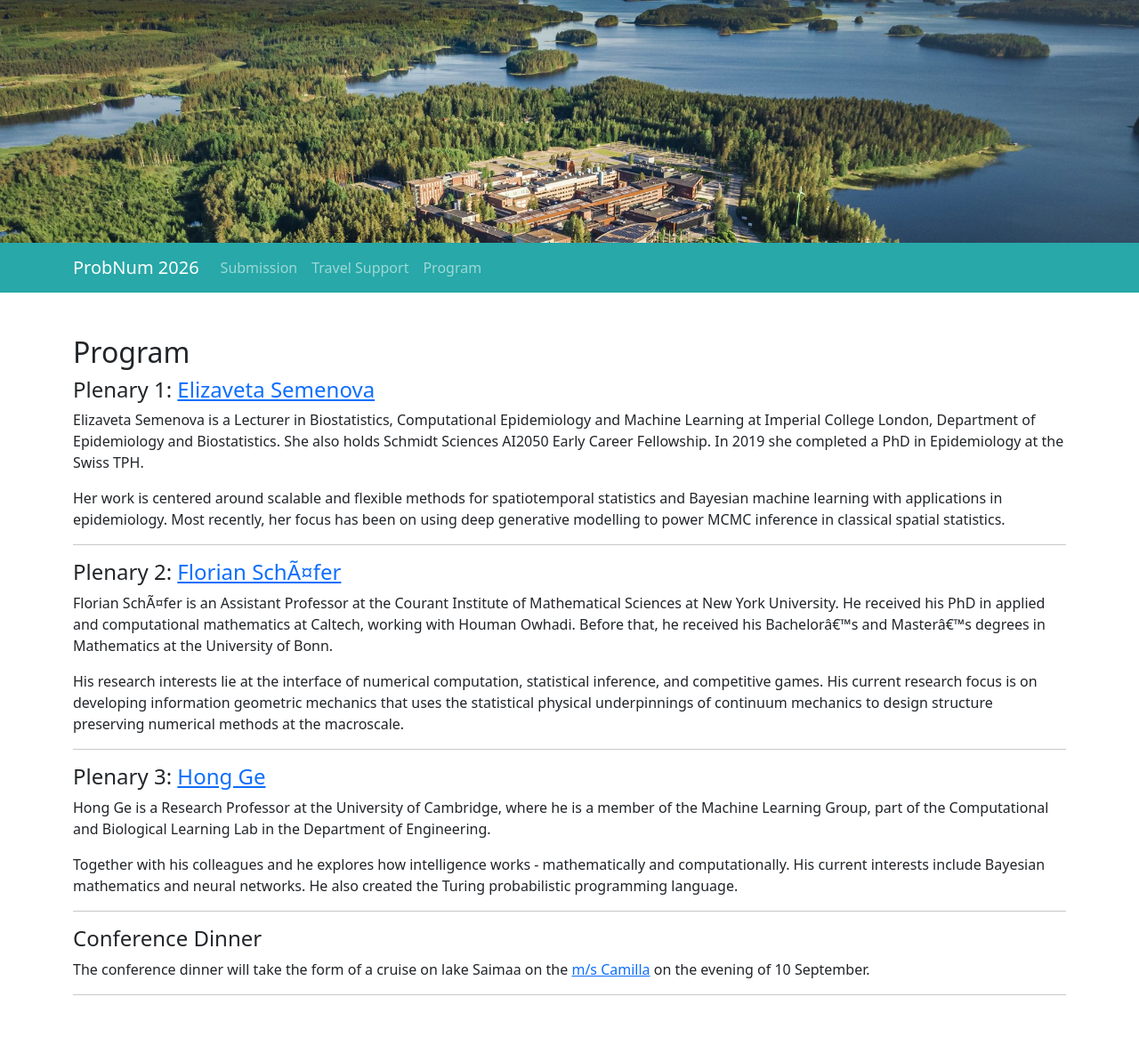
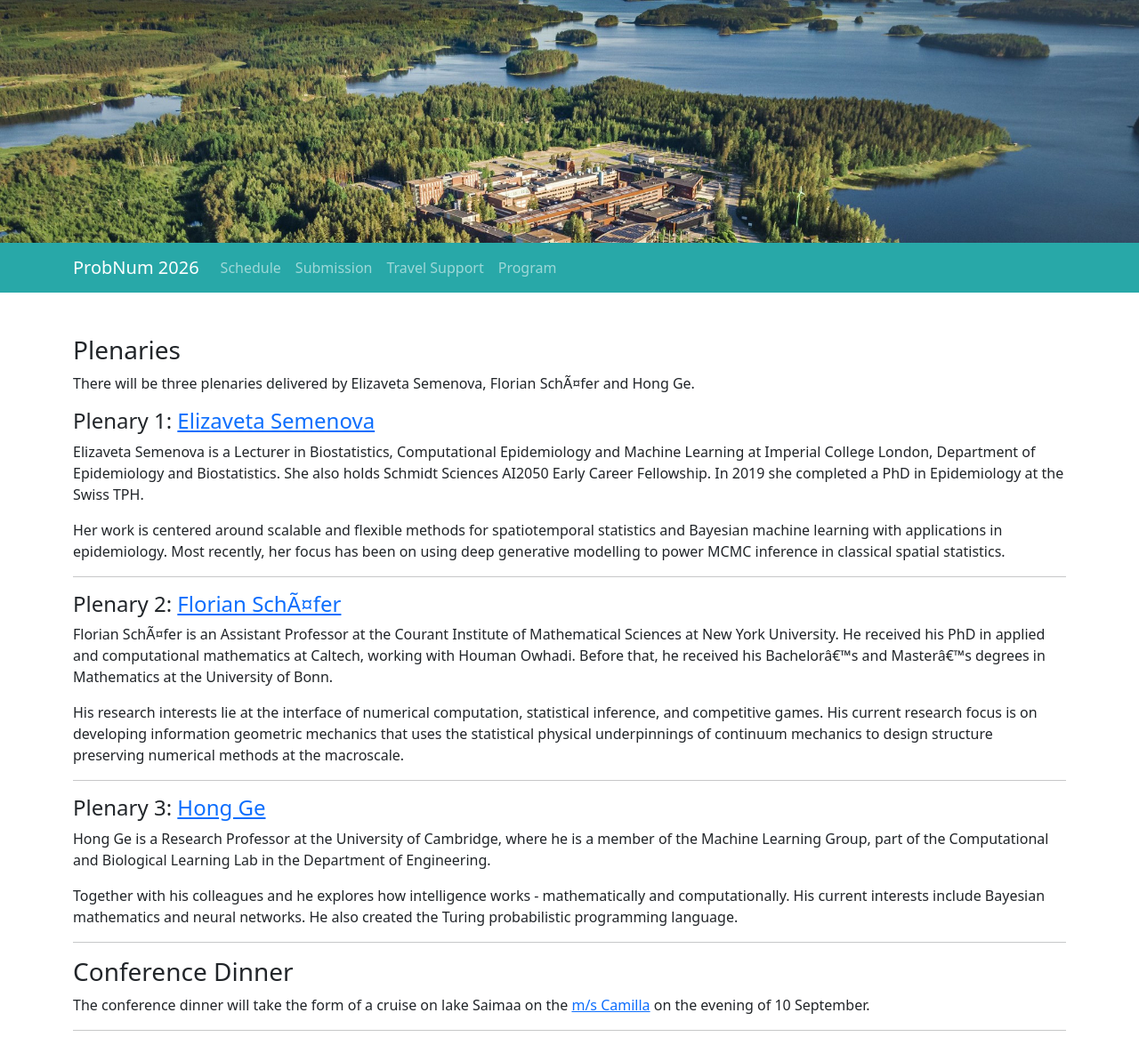
Before and after one commit to probnum2026/probnum2026.github.io, a Jekyll site: the page built from program.md, in a window 1280 px wide. Shown: the whole page at 89% size. Built offline with Jekyll 4.4.1, drawn with Linux system fonts in a browser that asks for light colours; nearby versions of some CDN libraries; before the commit the page ends 1135 px from its top, so only the background shows below that.

Commit message:
update program

```diff
--- a/_includes/head.html
+++ b/_includes/head.html
@@ -13,6 +13,9 @@
         </button>
         <div class="collapse navbar-collapse" id="navbarNav">
             <ul class="navbar-nav ml-auto">
+                <li class="nav-item">
+                    <a class="nav-link" href="/schedule">Schedule</a>
+                </li>
                 <li class="nav-item">
                     <a class="nav-link" href="/submissions">Submission</a>
                 </li>
--- a/program.md
+++ b/program.md
@@ -4,7 +4,9 @@ title: "ProbNum 2026 &ndash; Program"
 header_image: LUT.jpg
 ---
 
-## Program
+### Plenaries
+
+There will be three plenaries delivered by Elizaveta Semenova, Florian Schäfer and Hong Ge.
 
 #### Plenary 1: [Elizaveta Semenova](https://www.elizaveta-semenova.com/)
 
@@ -31,7 +33,7 @@ Together with his colleagues and he explores how intelligence works - mathematic
 
 ---
 
-#### Conference Dinner
+### Conference Dinner
 
 The conference dinner will take the form of a cruise on lake Saimaa on the [m/s Camilla](https://karelialines.fi/in-english/) on the evening of 10 September.
 
```
Also changed, not shown: schedule.md (+2 -0 lines).
